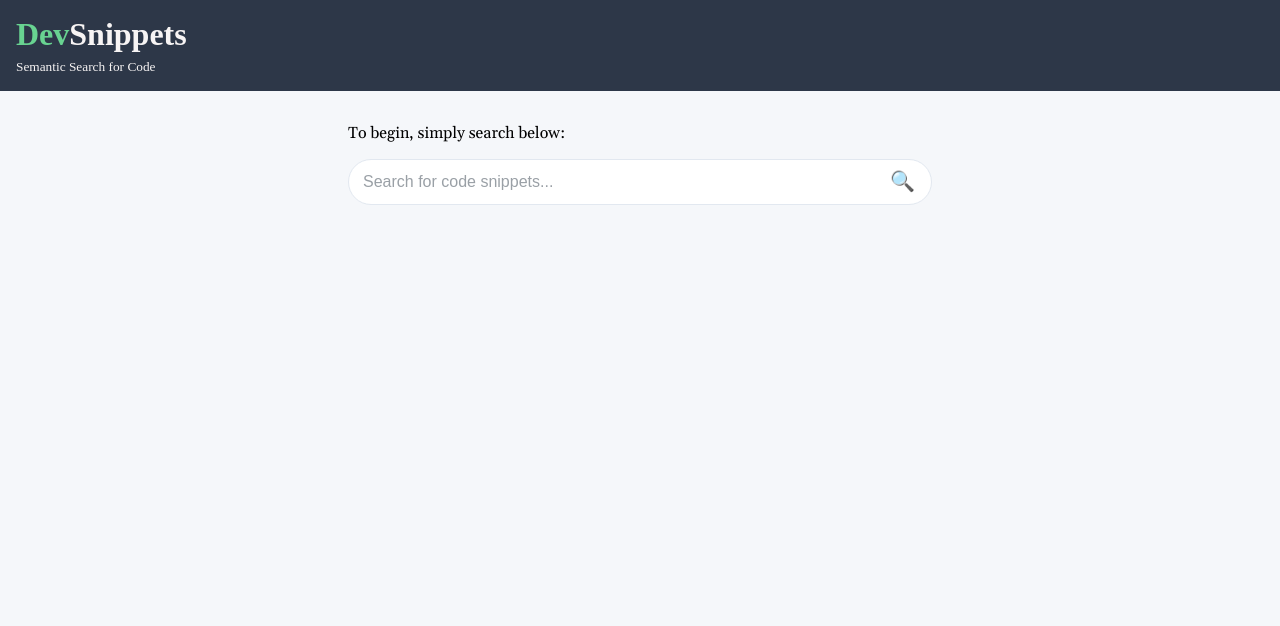
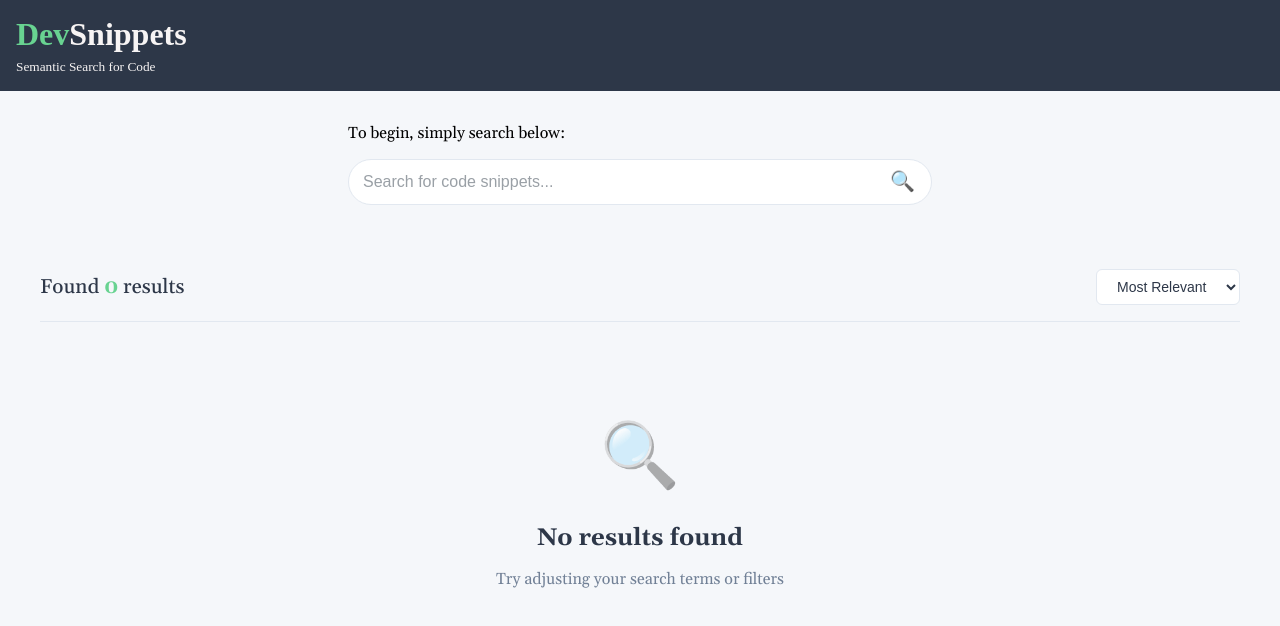
Before and after one commit to WesloTheWeb/devSnippets, an Angular app: page / in a window 1280 px wide. Shown: the top 626 px of the page. Built offline with nearby package versions, Linux system fonts and the light colour scheme.

Commit message:
search results and code card components created

```diff
--- a/src/app/app.html
+++ b/src/app/app.html
@@ -1,3 +1,4 @@
 <app-header></app-header>
 <app-search></app-search>
+<app-search-results></app-search-results>
 <router-outlet></router-outlet>
--- a/src/app/app.ts
+++ b/src/app/app.ts
@@ -2,10 +2,11 @@ import { Component } from '@angular/core';
 import { RouterOutlet } from '@angular/router';
 import { Header } from './components/header/header';
 import { Search } from './components/search/search';
+import { SearchResults } from './components/search-results/search-results';
 
 @Component({
   selector: 'app-root',
-  imports: [RouterOutlet, Header, Search],
+  imports: [RouterOutlet, Header, Search, SearchResults],
   templateUrl: './app.html',
   styleUrl: './app.scss'
 })
--- /dev/null
+++ b/src/app/components/code-card/code-card.html
@@ -0,0 +1,25 @@
+<div class="code-card">
+  <!-- Header Section -->
+  <section class="card-header">
+    <div class="header-content">
+      <h4 class="card-title">{{ snippet?.title || 'Untitled Snippet' }}</h4>
+      <p class="card-description" *ngIf="snippet?.description">{{ snippet!.description }}</p>
+    </div>
+    <div class="header-meta">
+      <span class="language-badge">{{ snippet?.language || 'Unknown' }}</span>
+      <span class="similarity-score" *ngIf="snippet && snippet.similarity !== undefined">
+        {{ snippet!.similarity }}% match
+      </span>
+    </div>
+  </section>
+
+  <!-- Code Section -->
+  <section class="code-section">
+    <pre class="code-block"><code>{{ snippet?.code || '// No code available' }}</code></pre>
+  </section>
+
+<!-- Tags Section -->
+  <section class="tags-section" *ngIf="snippet && snippet.tags && snippet.tags.length > 0">
+    <span class="tag" *ngFor="let tag of snippet.tags">{{ tag }}</span>
+  </section>
+</div>
--- /dev/null
+++ b/src/app/components/code-card/code-card.scss
@@ -0,0 +1,132 @@
+// code-card.scss
+@use '../../../variables.scss' as v;
+
+.code-card {
+  background: v.$white;
+  border: 1px solid v.$border-color;
+  border-radius: 8px;
+  overflow: hidden;
+  transition: all 0.2s ease;
+
+  &:hover {
+    box-shadow: 0 4px 12px rgba(0, 0, 0, 0.08);
+    transform: translateY(-2px);
+    border-color: v.$primary-color;
+  }
+}
+
+// Header Section
+.card-header {
+  padding: 1.25rem 1.5rem;
+  border-bottom: 1px solid v.$border-color;
+  display: flex;
+  justify-content: space-between;
+  align-items: flex-start;
+  gap: 1rem;
+}
+
+.header-content {
+  flex: 1;
+}
+
+.card-title {
+  font-size: 1.25rem;
+  font-weight: 600;
+  color: v.$text-dark;
+  margin: 0 0 0.5rem 0;
+  line-height: 1.3;
+}
+
+.card-description {
+  font-size: 0.875rem;
+  color: v.$text-gray;
+  margin: 0;
+  line-height: 1.5;
+}
+
+.header-meta {
+  display: flex;
+  gap: 0.75rem;
+  align-items: center;
+  flex-shrink: 0;
+}
+
+.language-badge {
+  background: v.$background-light;
+  color: v.$text-dark;
+  padding: 0.25rem 0.75rem;
+  border-radius: 4px;
+  font-size: 0.75rem;
+  font-weight: 500;
+  text-transform: uppercase;
+  letter-spacing: 0.5px;
+}
+
+.similarity-score {
+  background: rgba(v.$primary-color, 0.1);
+  color: darken(v.$primary-color, 10%);
+  padding: 0.25rem 0.75rem;
+  border-radius: 4px;
+  font-size: 0.75rem;
+  font-weight: 600;
+}
+
+// Code Section
+.code-section {
+  background: v.$background-light;
+  border-bottom: 1px solid v.$border-color;
+}
+
+.code-block {
+  margin: 0;
+  padding: 1.25rem 1.5rem;
+  overflow-x: auto;
+
+  code {
+    font-family: 'Consolas', 'Monaco', 'Courier New', monospace;
+    font-size: 0.875rem;
+    line-height: 1.6;
+    color: v.$text-dark;
+    white-space: pre;
+  }
+}
+
+// Tags Section
+.tags-section {
+  padding: 1rem 1.5rem;
+  display: flex;
+  flex-wrap: wrap;
+  gap: 0.5rem;
+}
+
+.tag {
+  background: rgba(v.$primary-color, 0.1);
+  color: darken(v.$primary-color, 10%);
+  padding: 0.25rem 0.625rem;
+  border-radius: 16px;
+  font-size: 0.75rem;
+  font-weight: 500;
+
+  &::before {
+    content: '#';
+    opacity: 0.6;
+  }
+}
+
+// Responsive
+@media (max-width: 768px) {
+  .card-header {
+    flex-direction: column;
+    gap: 0.75rem;
+  }
+
+  .header-meta {
+    width: 100%;
+    justify-content: space-between;
+  }
+
+  .code-block {
+    padding: 1rem;
+    font-size: 0.8125rem;
+  }
+}
--- /dev/null
+++ b/src/app/components/code-card/code-card.ts
@@ -0,0 +1,14 @@
+import { Component, Input } from '@angular/core';
+import { CommonModule } from '@angular/common';
+import { CodeSnippet } from '../search-results/search-results';
+
+@Component({
+  selector: 'app-code-card',
+  standalone: true,
+  imports: [CommonModule],
+  templateUrl: './code-card.html',
+  styleUrl: './code-card.scss'
+})
+export class CodeCard {
+  @Input() snippet: CodeSnippet | null = null;
+}
--- /dev/null
+++ b/src/app/components/search-results/search-results.html
@@ -0,0 +1,37 @@
+<section class="search-results-container">
+  <!-- Results Header -->
+  <div class="results-header">
+    <h2 class="results-count">
+      Found <span class="count">{{ results.length }}</span> results
+    </h2>
+    <div class="results-actions">
+      <select class="sort-dropdown" [(ngModel)]="sortBy" (change)="onSortChange()">
+        <option value="relevance">Most Relevant</option>
+        <option value="recent">Most Recent</option>
+        <option value="popular">Most Popular</option>
+      </select>
+    </div>
+  </div>
+
+  <!-- Results List -->
+  <div class="results-list" *ngIf="results.length > 0">
+    <app-code-card
+      *ngFor="let result of results"
+      [snippet]="result"
+      class="result-item"
+    ></app-code-card>
+  </div>
+
+  <!-- Empty State -->
+  <div class="empty-state" *ngIf="results.length === 0 && !isLoading">
+    <span class="empty-icon">🔍</span>
+    <h3>No results found</h3>
+    <p>Try adjusting your search terms or filters</p>
+  </div>
+
+  <!-- Loading State -->
+  <div class="loading-state" *ngIf="isLoading">
+    <div class="spinner"></div>
+    <p>Searching for code snippets...</p>
+  </div>
+</section>
--- /dev/null
+++ b/src/app/components/search-results/search-results.scss
@@ -0,0 +1,126 @@
+// search-results.scss
+@use '../../../variables.scss' as v;
+
+.search-results-container {
+  max-width: 1200px;
+  margin: 2rem auto;
+  padding: 0 1rem;
+}
+
+// Results Header
+.results-header {
+  display: flex;
+  justify-content: space-between;
+  align-items: center;
+  margin-bottom: 2rem;
+  padding-bottom: 1rem;
+  border-bottom: 1px solid v.$border-color;
+}
+
+.results-count {
+  font-size: 1.25rem;
+  color: v.$text-dark;
+  font-weight: 500;
+  margin: 0;
+
+  .count {
+    color: v.$primary-color;
+    font-weight: 700;
+  }
+}
+
+.sort-dropdown {
+  padding: 0.5rem 1rem;
+  border: 1px solid v.$border-color;
+  border-radius: 6px;
+  background: v.$white;
+  color: v.$text-dark;
+  font-size: 0.875rem;
+  cursor: pointer;
+  outline: none;
+
+  &:hover {
+    border-color: v.$primary-color;
+  }
+
+  &:focus {
+    border-color: v.$primary-color;
+    box-shadow: 0 0 0 2px rgba(v.$primary-color, 0.1);
+  }
+}
+
+// Results List
+.results-list {
+  display: flex;
+  flex-direction: column;
+  gap: 1.5rem;
+}
+
+.result-item {
+  display: block;
+}
+
+// Empty State
+.empty-state {
+  text-align: center;
+  padding: 4rem 2rem;
+
+  .empty-icon {
+    font-size: 4rem;
+    display: block;
+    margin-bottom: 1rem;
+    opacity: 0.5;
+  }
+
+  h3 {
+    font-size: 1.5rem;
+    color: v.$text-dark;
+    margin-bottom: 0.5rem;
+  }
+
+  p {
+    color: v.$text-gray;
+    font-size: 1rem;
+  }
+}
+
+// Loading State
+.loading-state {
+  display: flex;
+  flex-direction: column;
+  align-items: center;
+  justify-content: center;
+  padding: 4rem 2rem;
+  gap: 1rem;
+
+  .spinner {
+    width: 40px;
+    height: 40px;
+    border: 3px solid v.$border-color;
+    border-top-color: v.$primary-color;
+    border-radius: 50%;
+    animation: spin 0.8s linear infinite;
+  }
+
+  p {
+    color: v.$text-gray;
+    font-size: 1rem;
+  }
+}
+
+@keyframes spin {
+  to { transform: rotate(360deg); }
+}
+
+// Responsive
+@media (max-width: 768px) {
+  .results-header {
+    flex-direction: column;
+    align-items: flex-start;
+    gap: 1rem;
+  }
+
+  .results-list {
+    gap: 1rem;
+  }
+}
--- /dev/null
+++ b/src/app/components/search-results/search-results.ts
@@ -0,0 +1,36 @@
+import { Component, Input } from '@angular/core';
+import { CommonModule } from '@angular/common';
+import { FormsModule } from '@angular/forms';
+import { CodeCard } from '../code-card/code-card';
+
+// Interface for code snippet (you can move this to a shared models folder)
+export interface CodeSnippet {
+  id: string;
+  title: string;
+  description: string;
+  code: string;
+  language: string;
+  tags: string[];
+  similarity?: number;
+  createdAt?: Date;
+}
+
+@Component({
+  selector: 'app-search-results',
+  standalone: true,
+  imports: [CommonModule, FormsModule, CodeCard],
+  templateUrl: './search-results.html',
+  styleUrl: './search-results.scss'
+})
+export class SearchResults {
+  @Input() results: CodeSnippet[] = [];
+  @Input() isLoading: boolean = false;
+
+  sortBy: string = 'relevance';
+
+  onSortChange() {
+    // TODO  Implement sorting logic here
+    console.log('Sorting by:', this.sortBy);
+    // TODO emit an event to parent component to handle sorting
+  }
+}
```
Also changed, not shown: 2 other files (tests, documents, lock files or other folders).
